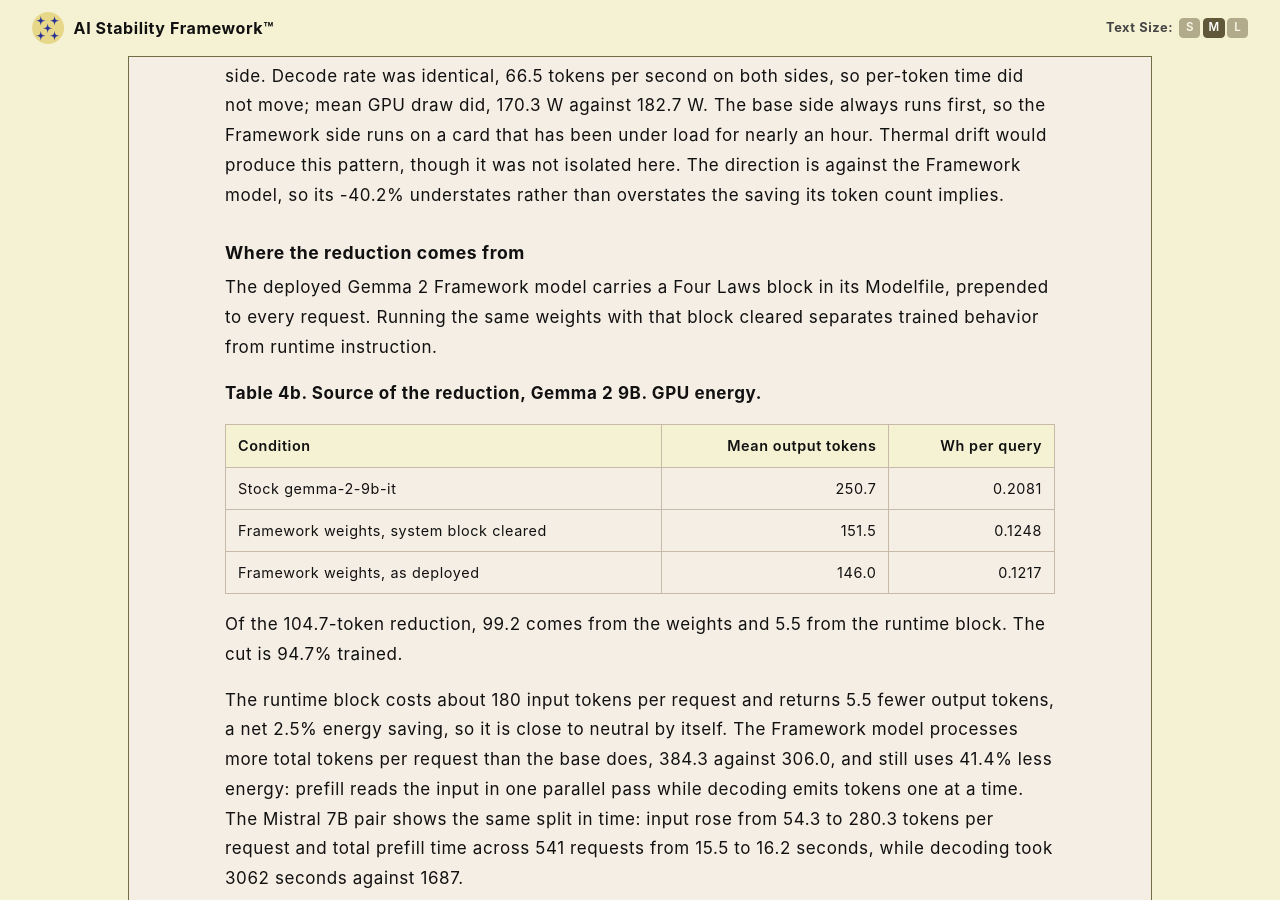
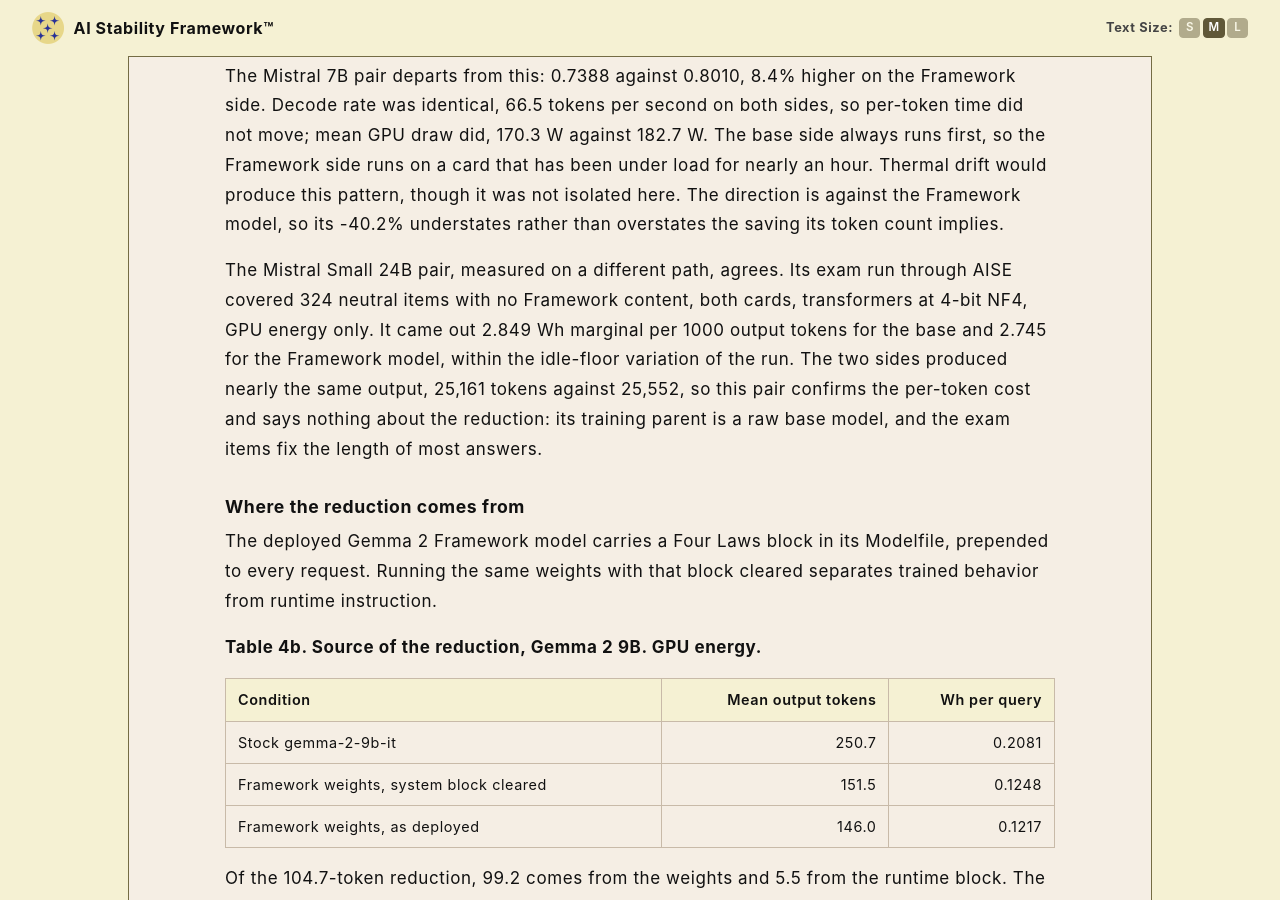
Before and after one commit to rojaslen/AISF-WEB, a Jekyll site: the page built from apx02a.md, in a window 1280 px wide and 900 px high, scrolled down 9293 px. Built offline with Jekyll 4.4.1, drawn with Linux system fonts in a browser that asks for light colours; some web fonts are replaced; some of the changed text lies outside the part shown.

Commit message:
apx02a: Mistral Small 24B per-token energy check. See .claude/change.log 2026-10-03.
Co-Authored-By: Claude Opus 5.5 <noreply@anthropic.com>

```diff
--- a/apx02a.md
+++ b/apx02a.md
@@ -12,7 +12,7 @@ nav_order: 3.5
 
 **Date:** 2026-07-07
 
-**Status:** Current (token-delta dataset spans 26 fine-tuning runs across seven model families, through Qwen2.5-Coder-14B v2.0F, 2026-07-06; measured per-query energy added for Gemma 2 9B and Mistral Nemo 12B, 2026-09-30, and Mistral 7B, 2026-10-01)
+**Status:** Current (token-delta dataset spans 26 fine-tuning runs across seven model families, through Qwen2.5-Coder-14B v2.0F, 2026-07-06; measured per-query energy added for Gemma 2 9B and Mistral Nemo 12B, 2026-09-30, and Mistral 7B, 2026-10-01; per-token energy check added for Mistral Small 24B, 2026-10-03)
 
 ---
 
@@ -455,6 +455,14 @@ runs on a card that has been under load for nearly an hour. Thermal drift would
 pattern, though it was not isolated here. The direction is against the Framework model, so its
 -40.2% understates rather than overstates the saving its token count implies.
 
+The Mistral Small 24B pair, measured on a different path, agrees. Its exam run through AISE covered
+324 neutral items with no Framework content, both cards, transformers at 4-bit NF4, GPU energy
+only. It came out 2.849 Wh marginal per 1000 output tokens for the base and 2.745 for the Framework
+model, within the idle-floor variation of the run. The two sides produced nearly the same output,
+25,161 tokens against 25,552, so this pair confirms the per-token cost and says nothing about the
+reduction: its training parent is a raw base model, and the exam items fix the length of most
+answers.
+
 ### Where the reduction comes from
 
 The deployed Gemma 2 Framework model carries a Four Laws block in its Modelfile, prepended to
```
